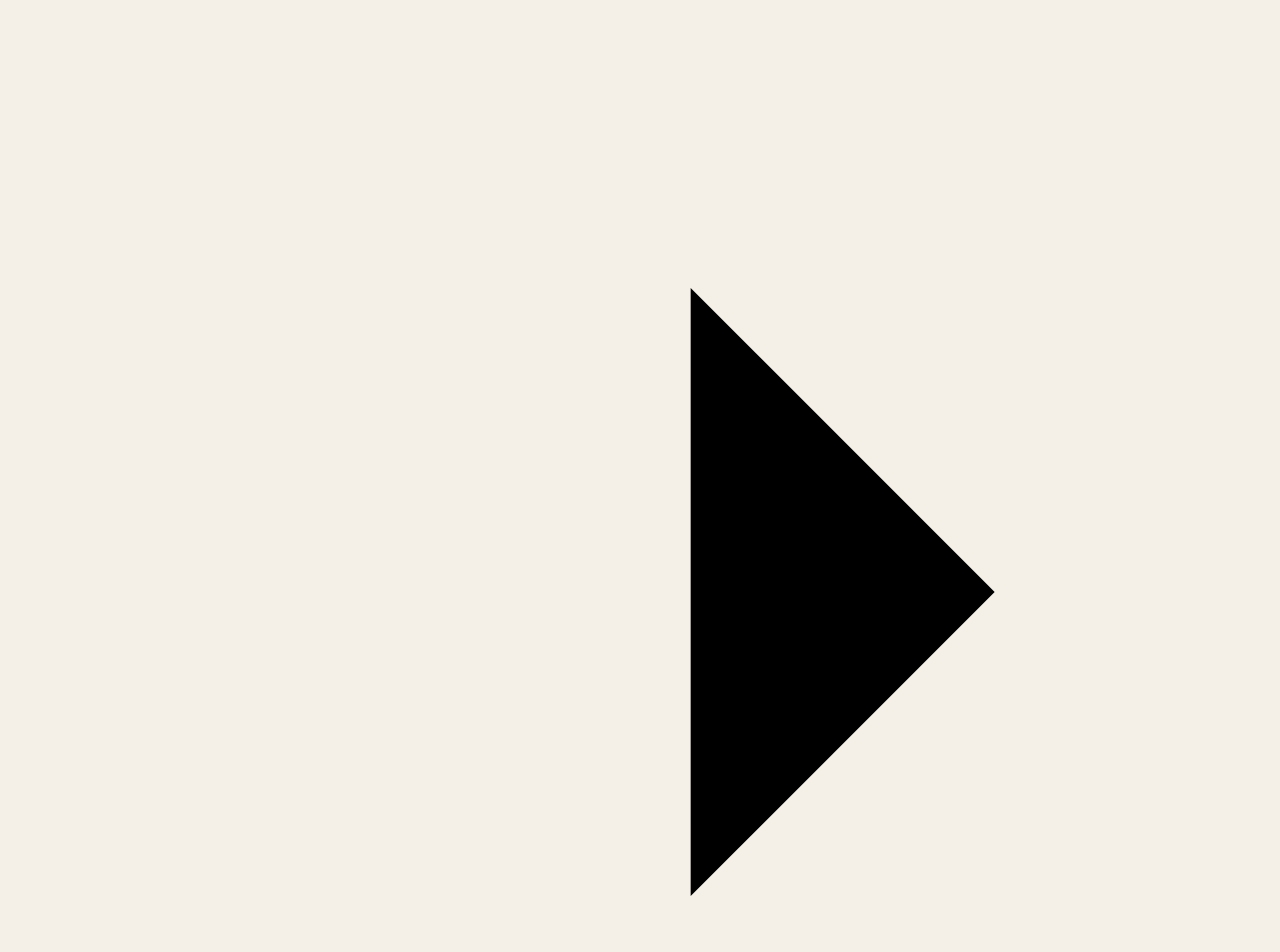
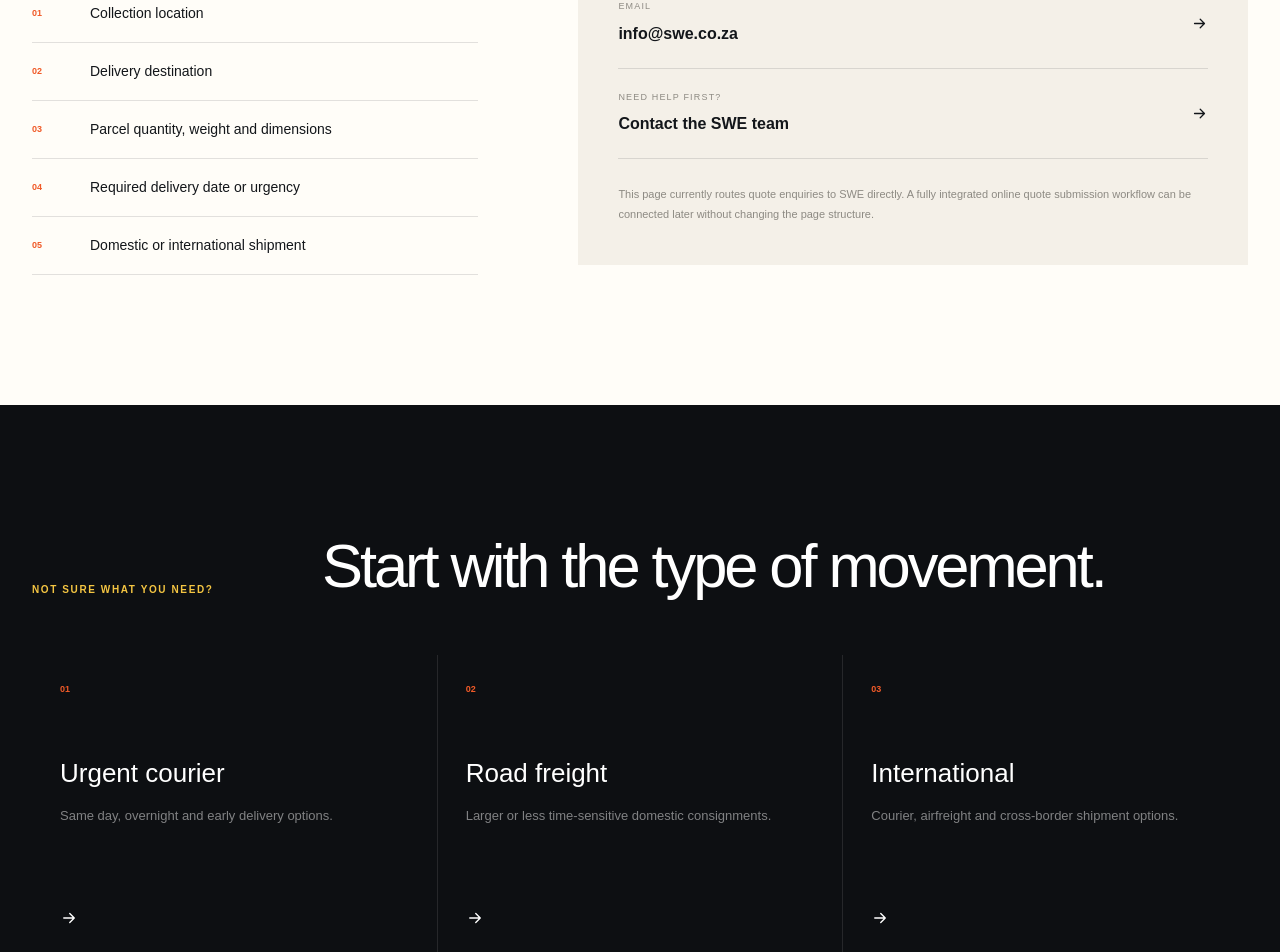
Before and after one commit to IKcracker/swe, a Next.js app: page /quote in a window 1280 px wide. Shown: the part 920-1872 px from the top of the page. Built offline with nearby package versions, Linux system fonts and the light colour scheme.

Commit message:
style: add quote and tracking page layouts

```diff
--- a/app/globals.css
+++ b/app/globals.css
@@ -392,3 +392,68 @@ url("https://images.unsplash.com/photo-1566576912321-d58ddd7a6088?auto=format&fi
   .career-process-list>div{grid-template-columns:36px 1fr;gap:14px}
   .career-process-list p{grid-column:2}
 }
+
+
+/* Quote + Track */
+.quote-request-section{padding:130px 0;background:var(--paper)}
+.quote-request-grid{display:grid;grid-template-columns:.8fr 1.2fr;gap:100px;align-items:start}
+.quote-request-grid aside h2,.quote-selector-heading h2,.track-page-copy h1,.track-page-card h2,.track-help-grid h2{font-size:clamp(42px,4.8vw,70px);line-height:1;letter-spacing:-.05em}
+.quote-request-grid aside h2{margin:16px 0 30px}
+.quote-checklist{border-top:1px solid var(--line)}
+.quote-checklist>div{display:grid;grid-template-columns:42px 1fr;gap:16px;padding:18px 0;border-bottom:1px solid var(--line);align-items:center}
+.quote-checklist span{font-size:9px;color:var(--orange);font-weight:800}
+.quote-checklist p{margin:0;font-size:14px}
+
+.quote-contact-card{background:var(--cream);padding:40px;border-top:5px solid var(--orange)}
+.quote-card-label{font-size:9px;text-transform:uppercase;letter-spacing:.14em;color:var(--orange);font-weight:800}
+.quote-contact-card h3{font-size:34px;letter-spacing:-.035em;margin:20px 0 14px}
+.quote-contact-card>p{margin:0;color:var(--muted);font-size:14px;line-height:1.8;max-width:640px}
+.quote-contact-options{margin-top:34px;border-top:1px solid var(--line)}
+.quote-contact-options a{display:grid;grid-template-columns:1fr auto;gap:8px;padding:22px 0;border-bottom:1px solid var(--line);align-items:center}
+.quote-contact-options small{grid-column:1;font-size:9px;text-transform:uppercase;letter-spacing:.13em;color:#8e8b84}
+.quote-contact-options strong{grid-column:1;font-size:16px}
+.quote-contact-options svg{grid-column:2;grid-row:1/3;width:17px;height:17px;fill:none;stroke:currentColor;stroke-width:1.8;stroke-linecap:round;stroke-linejoin:round}
+.quote-note{margin-top:26px!important;font-size:11px!important;color:#8d8a83!important}
+
+.quote-service-selector{padding:130px 0;background:var(--black);color:#fff}
+.quote-selector-heading{display:grid;grid-template-columns:220px 1fr;gap:70px;align-items:end;margin-bottom:58px}
+.quote-selector-heading h2{margin:0;max-width:800px}
+.quote-selector-grid{display:grid;grid-template-columns:repeat(3,1fr);gap:1px;background:rgba(255,255,255,.1)}
+.quote-selector-grid a{background:var(--black);min-height:300px;padding:28px;display:flex;flex-direction:column}
+.quote-selector-grid>a>span{font-size:9px;color:var(--orange);font-weight:800}
+.quote-selector-grid h3{font-size:26px;margin:58px 0 12px}
+.quote-selector-grid p{margin:0;color:rgba(255,255,255,.48);font-size:13px;line-height:1.7}
+.quote-selector-grid svg{margin-top:auto;width:18px;height:18px;fill:none;stroke:currentColor;stroke-width:1.8;stroke-linecap:round;stroke-linejoin:round}
+
+.track-page-section{padding:130px 0;background:var(--cream)}
+.track-page-grid{display:grid;grid-template-columns:.9fr 1.1fr;gap:100px;align-items:center}
+.track-page-copy h1{margin:18px 0 26px}
+.track-page-copy>p:last-child{margin:0;color:var(--muted);font-size:16px;line-height:1.8;max-width:560px}
+.track-page-card{background:var(--paper);padding:38px;border-top:5px solid var(--orange);box-shadow:0 24px 60px rgba(0,0,0,.08)}
+.track-page-card>span{font-size:9px;text-transform:uppercase;letter-spacing:.14em;color:var(--orange);font-weight:800}
+.track-page-card h2{font-size:38px;margin:18px 0 28px}
+.track-page-card form{display:grid;grid-template-columns:1fr auto;gap:10px}
+.track-page-card input{width:100%;height:58px;border:1px solid var(--line);background:#f8f5ef;padding:0 18px;outline:none}
+.track-page-card input:focus{border-color:var(--orange)}
+.track-page-card button{height:58px;border:0;background:var(--black);color:#fff;padding:0 24px;display:inline-flex;align-items:center;gap:10px;font-weight:800;font-size:12px;cursor:pointer}
+.track-page-card button svg{width:16px;height:16px;fill:none;stroke:currentColor;stroke-width:1.8;stroke-linecap:round;stroke-linejoin:round}
+.track-page-card>p{margin:18px 0 0;color:var(--muted);font-size:11px;line-height:1.6}
+
+.track-help-section{padding:120px 0;background:var(--paper)}
+.track-help-grid{display:grid;grid-template-columns:1fr 420px;gap:100px;align-items:end}
+.track-help-grid h2{margin:18px 0 0}
+.track-help-grid>div:last-child p{margin:0 0 28px;color:var(--muted);line-height:1.8}
+
+@media(max-width:1050px){
+  .quote-request-grid,.track-page-grid,.track-help-grid{grid-template-columns:1fr;gap:48px}
+  .quote-selector-heading{grid-template-columns:1fr;gap:20px}
+}
+@media(max-width:700px){
+  .quote-request-section,.quote-service-selector,.track-page-section,.track-help-section{padding:88px 0}
+  .quote-request-grid aside h2,.quote-selector-heading h2,.track-page-copy h1,.track-help-grid h2{font-size:clamp(38px,11vw,52px)}
+  .quote-contact-card,.track-page-card{padding:24px}
+  .quote-selector-grid{grid-template-columns:1fr}
+  .quote-selector-grid a{min-height:260px}
+  .track-page-card form{grid-template-columns:1fr}
+  .track-page-card button{justify-content:center}
+}
```
